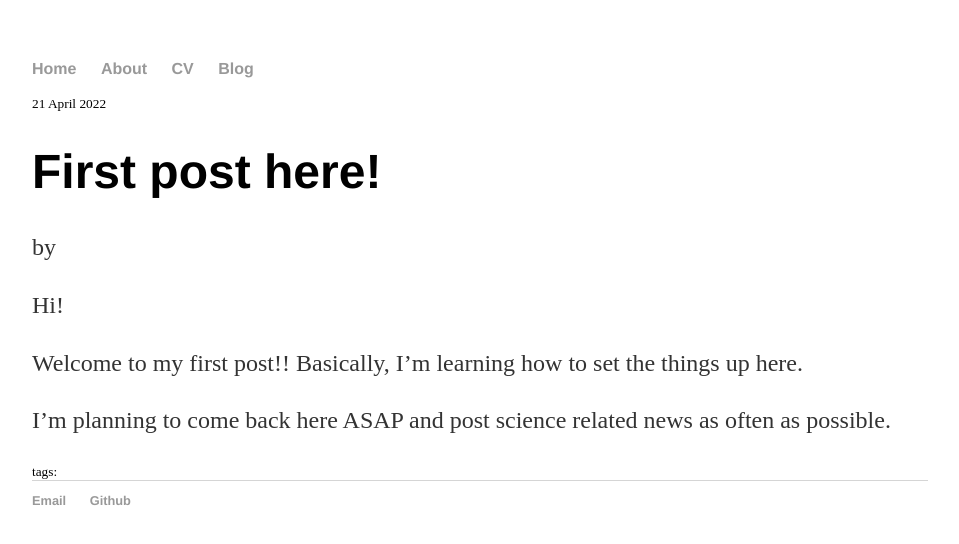
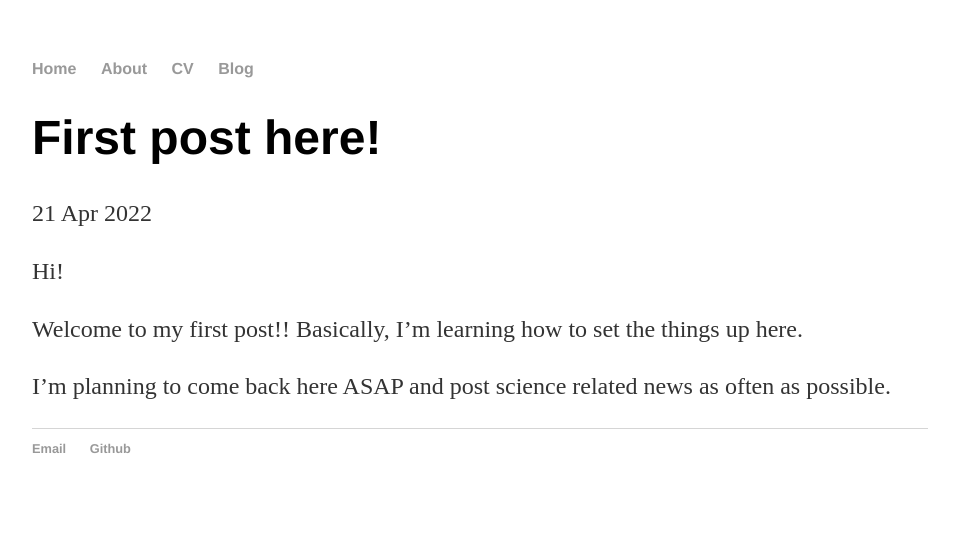
Before and after one commit to davcastrom/davcastrom.github.io, a Jekyll site: the page built from _posts/2022-04-21-first-post.md, in a window 1280 px wide. Shown: the top 544 px of the page, without its empty margins (160-1119 px from the left). Built offline with Jekyll 4.4.1, drawn with Linux system fonts in a browser that asks for light colours.

Commit message:
Update post.html

```diff
--- a/_layouts/post.html
+++ b/_layouts/post.html
@@ -1,14 +1,9 @@
 ---
 layout: default
 ---
+<h1>{{ page.title }}</h1>
+<p class="meta">{{ page.date | date_to_string }}</p>
 
-<small>{{ page.date | date: "%-d %B %Y" }}</small>
-<h1>{{ page.title }}</h1>
-
-<p class="view">by {{ page.author | default: site.author }}</p>
-
-{{content}}
-
-{% if page.tags %}
-  <small>tags: <em>{{ page.tags | join: "</em> - <em>" }}</em></small>
-{% endif %}
+<div class="post">
+  {{ content }}
+</div>
```
